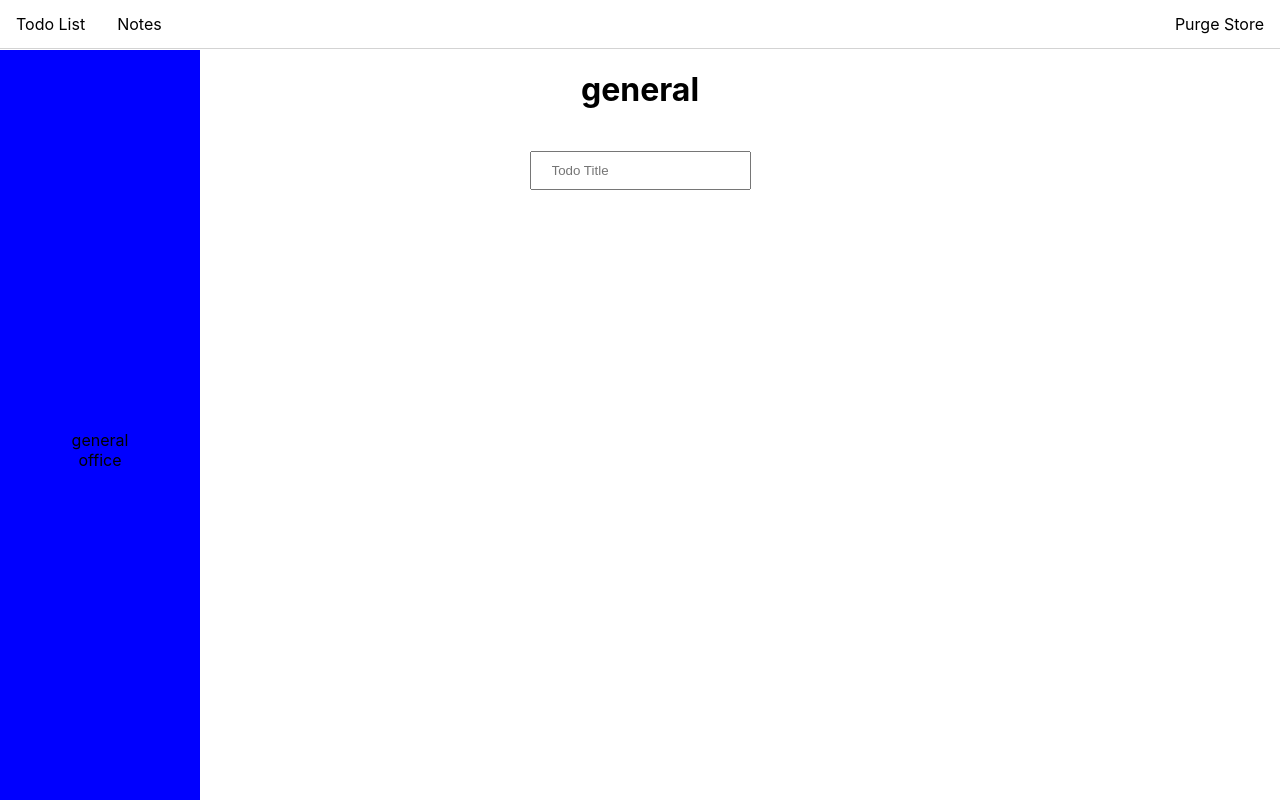
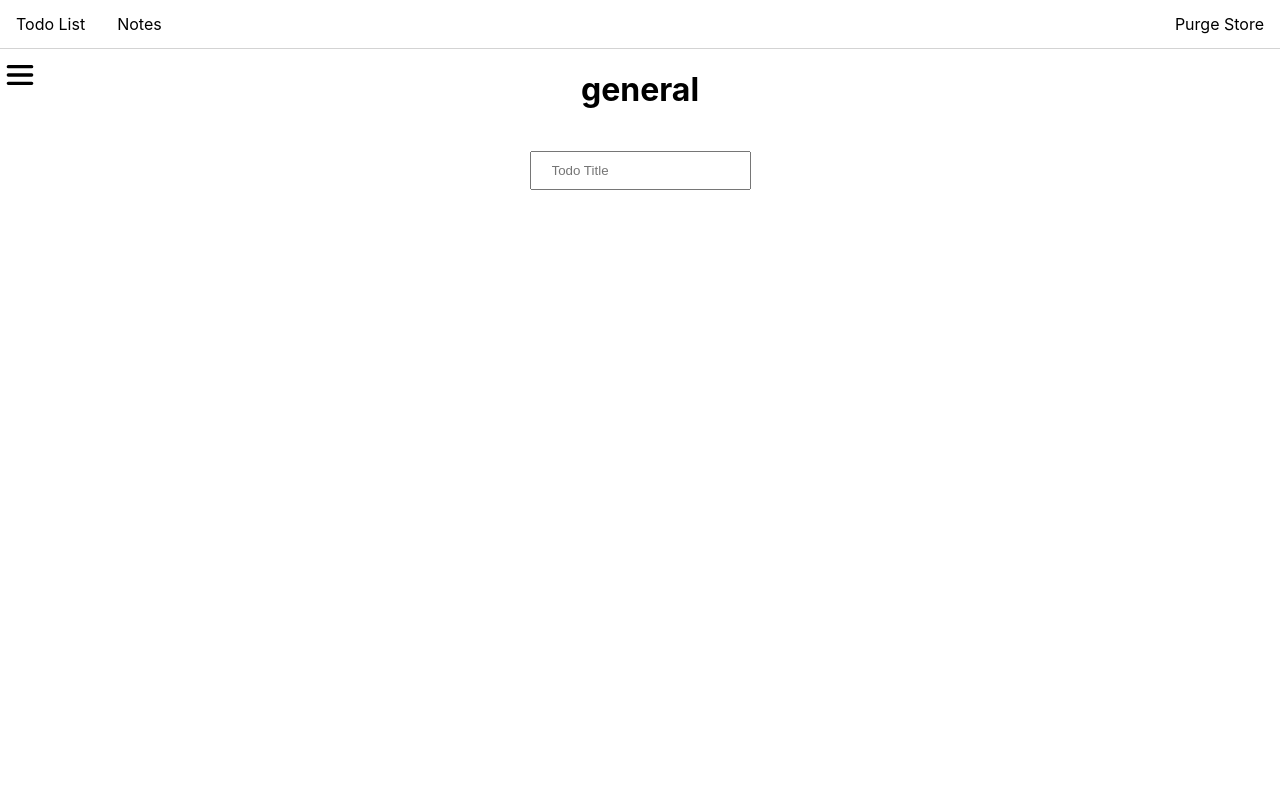
Before and after one commit to csmitherman0/home-suite, a React (Create React App) app: page /todolist in a window 1280 px wide. Built offline with nearby package versions, Linux system fonts and the light colour scheme.

Commit message:
Set up TodolistNav animations

```diff
--- a/src/store/ui/ui.actions.js
+++ b/src/store/ui/ui.actions.js
@@ -17,8 +17,14 @@ export const changeTodoProject = (targetProject) => {
   };
 };
 
-export const toggleTodolistNav = () => {
+export const showTodolistNav = () => {
   return {
-    type: "ui/toggleTodolistNav",
+    type: "ui/showTodolistNav",
   };
 };
+
+export const hideTodolistNav = () => {
+  return {
+    type: "ui/hideTodolistNav",
+  };
+};
--- a/src/store/ui/ui.reducers.js
+++ b/src/store/ui/ui.reducers.js
@@ -21,10 +21,15 @@ export const uiReducer = (ui = initialUI, action) => {
         ...ui,
         currTodoProject: action.payload,
       };
-    case "ui/toggleTodolistNav":
+    case "ui/showTodolistNav":
       return {
         ...ui,
-        todolistNavShowing: !ui.todolistNavShowing,
+        todolistNavShowing: true,
+      };
+    case "ui/hideTodolistNav":
+      return {
+        ...ui,
+        todolistNavShowing: false,
       };
     default:
       return ui;
--- a/src/views/Todolist/Todolist.jsx
+++ b/src/views/Todolist/Todolist.jsx
@@ -2,11 +2,13 @@ import { useSelector, useDispatch } from 'react-redux';
 import { useState, useEffect } from 'react';
 import { addTodo, removeTodo } from '../../store/todolist/todolist.actions.js';
 
-import { showDeleteDialog, hideDeleteDialog } from '../../store/ui/ui.actions.js';
+import { showDeleteDialog, hideDeleteDialog, showTodolistNav } from '../../store/ui/ui.actions.js';
 
 import Todo from './Todo/Todo.jsx';
 import TodolistNav from './TodolistNav/TodolistNav.jsx';
 import DeleteDialog from '../../components/dialogs/DeleteDialog.jsx';
+
+import hamburger from '../../assets/svg/hamburger.svg';
 
 const Todolist = () => {
     const todolist = useSelector(state => state.todolist);
@@ -39,7 +41,20 @@ const Todolist = () => {
     return (
         <div id='todolist' onClick={handleContainerClick}>
             <h1>{ui.currTodoProject}</h1>
-            <TodolistNav projects={projects} />
+            {!ui.todolistNavShowing && (
+                <img
+                    src={hamburger}
+                    style={{
+                        position: 'absolute',
+                        top: 55,
+                        left: 0,
+                        width: 40,
+                        height: 40
+                    }}
+                    onClick={() => dispatch(showTodolistNav())}
+                />
+            )}
+            {ui.todolistNavShowing && <TodolistNav projects={projects} />}
             <form onSubmit={handleSubmit}>
                 <input
                     type="text" placeholder='Todo Title'
@@ -50,9 +65,9 @@ const Todolist = () => {
                     }}
                 />
             </form>
-            {todolist.map((todo, i) => {
+            {todolist.map(((todo, i) => {
                 return <Todo todo={todo} key={i} showDeleteDialog={showDeleteDialog} setDeletedTodo={setDeletedTodo} />;
-            })}
+            }))}
             {ui.deleteDialogShowing && <DeleteDialog target={deletedTodo} handleClick={handleDeleteButtonClick} />}
         </div>
     );
--- a/src/views/Todolist/TodolistNav/TodolistNav.jsx
+++ b/src/views/Todolist/TodolistNav/TodolistNav.jsx
@@ -1,29 +1,35 @@
+import './TodolistNav.styles.css';
+
 import { useDispatch } from "react-redux";
 
-import { changeTodoProject } from "../../../store/ui/ui.actions";
+import { changeTodoProject, hideTodolistNav } from "../../../store/ui/ui.actions";
+
+import closeSquare from '../../../assets/svg/close-square.svg';
 
 const TodolistNav = ({ projects }) => {
-    const handleClick = () => { };
+    const dispatch = useDispatch();
+    const handleProjectClick = (e) => {
+        dispatch(changeTodoProject(e.target.key))
+    };
     return (
         <div
             id='todolistNav'
-            style={{
-                height: '100%',
-                width: 200,
-                position: 'fixed',
-                zIndex: 1,
-                top: 50,
-                left: 0,
-                backgroundColor: 'blue',
-                display: 'flex',
-                flexDirection: 'column',
-                justifyContent: 'center',
-                alignItems: 'center'
-            }}
         >
+            <img
+                src={closeSquare}
+                style={{
+                    position: 'absolute',
+                    top: 0,
+                    right: 0,
+                    width: 40,
+                    height: 40
+                }}
+                onClick={() => dispatch(hideTodolistNav())}
+            />
             {projects.map(p => {
                 return <a
-                    onClick={handleClick}
+                    key={p}
+                    onClick={handleProjectClick}
                 >{p}</a>
             })}
         </div>
--- /dev/null
+++ b/src/views/Todolist/TodolistNav/TodolistNav.styles.css
@@ -0,0 +1,26 @@
+#todolistNav {
+    animation: slideIn 0.5s;
+    height: 100%;
+    width: 200px;
+    position: fixed;
+    z-index: 1;
+    top: 50px;
+    left: 0;
+    display: flex;
+    flex-direction: column;
+    align-items: center;
+    background-image: linear-gradient(to right, blue, white);
+    padding-top: 40px;
+    gap: 50px;
+    text-transform: uppercase;
+}
+
+@keyframes slideIn {
+    from {
+        transform: translateX(-200px);
+    }
+
+    to {
+        transform: none;
+    }
+}
```
Also changed, not shown: src/assets/svg/close-square.svg (added), src/assets/svg/hamburger.svg (added).
